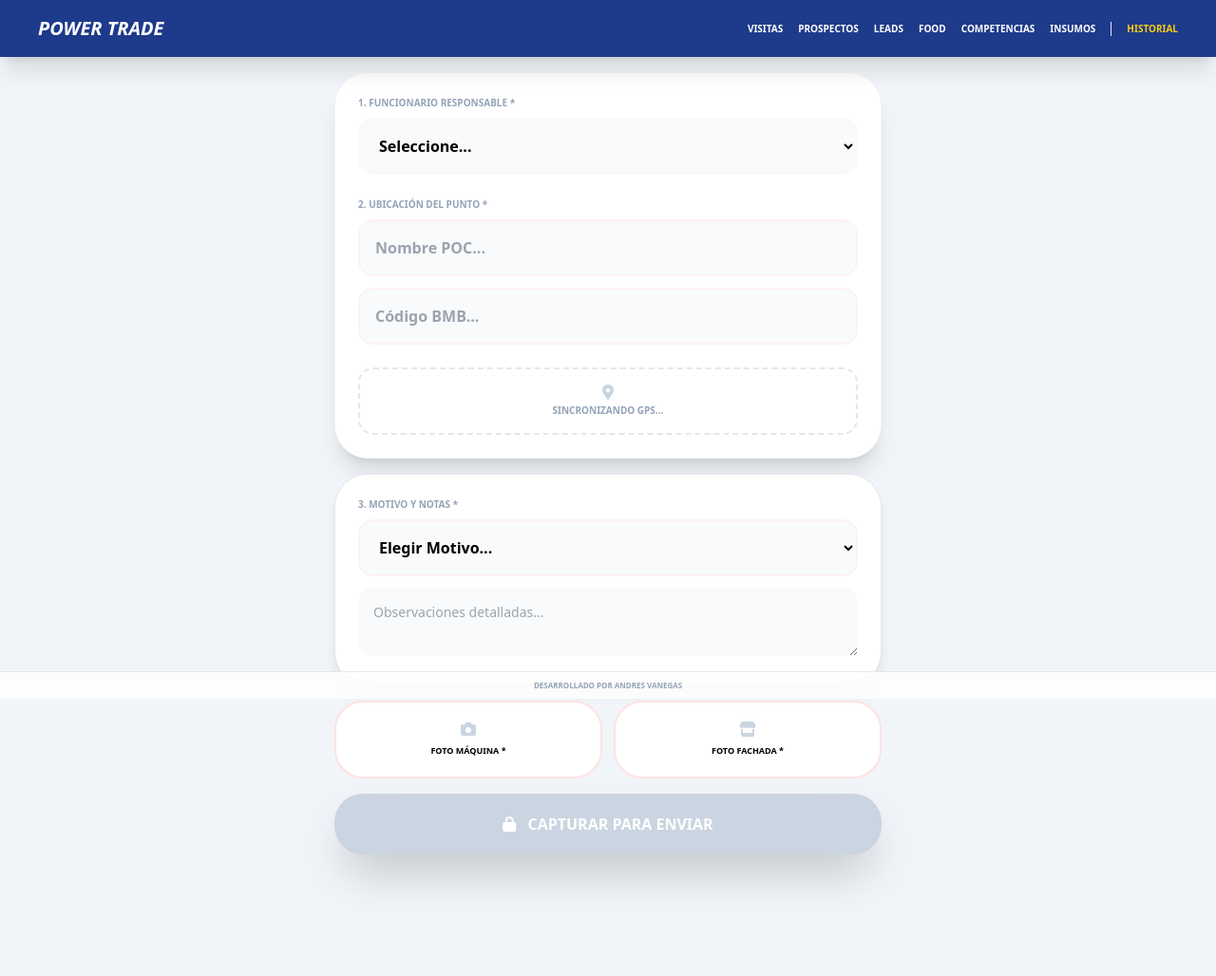
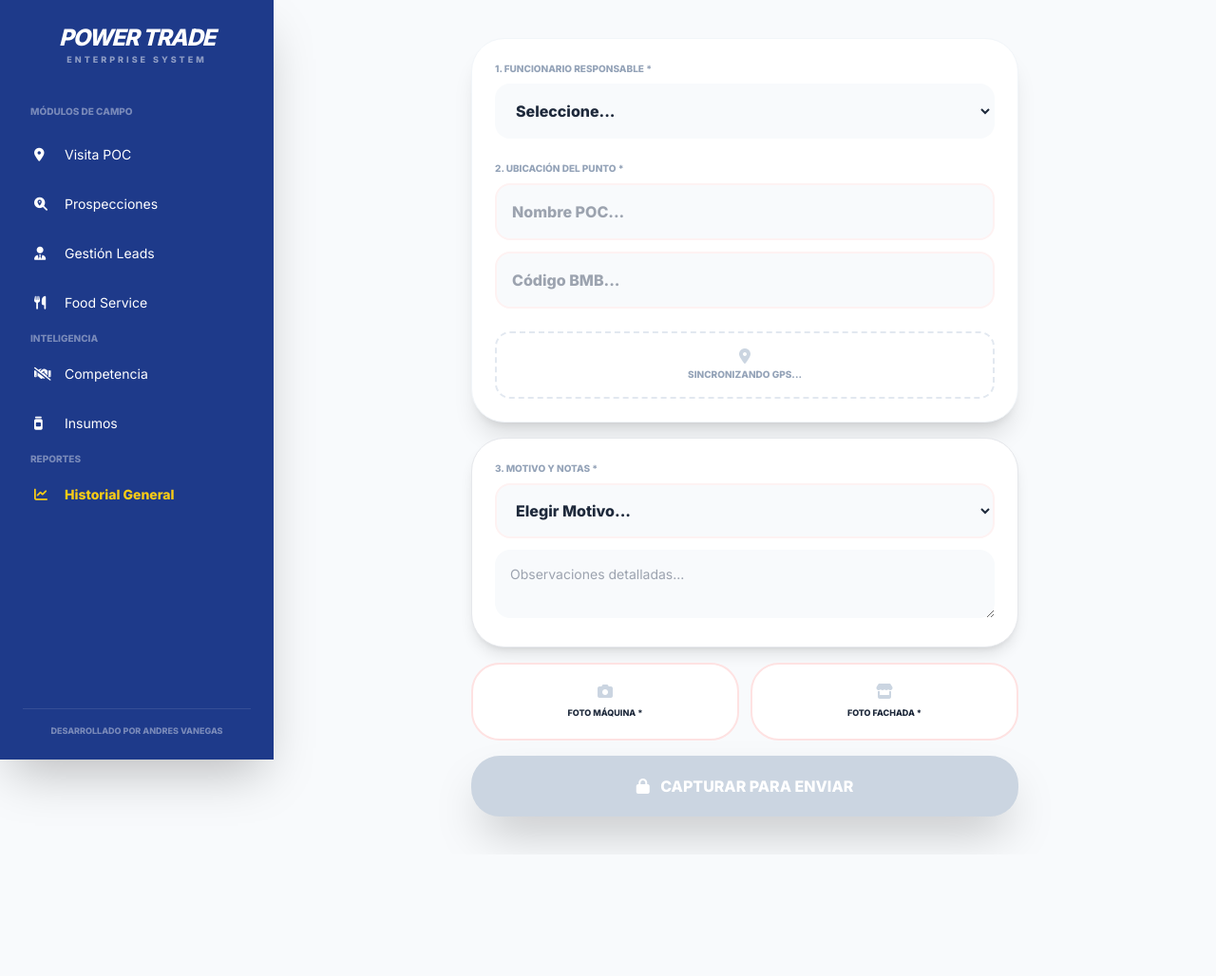
Before and after one commit to XY07-v/TRADE, a Flask app: page / in a window 1280 px wide. Shown: the whole page at 95% size. After the commit the page ends 894 px from the top, so only its background shows below. Run offline with Flask 3, Linux system fonts and the light colour scheme; parts of the project's set-up code (start-up, migrations or seed data) failed here and were passed over; some libraries are stand-ins or nearby versions.

Commit message:
Update base.html

```diff
--- a/templates/base.html
+++ b/templates/base.html
@@ -3,46 +3,63 @@
 <head>
     <meta charset="UTF-8">
     <meta name="viewport" content="width=device-width, initial-scale=1.0">
-    <title>Power Trade Management</title>
+    <title>Power Trade | Dashboard</title>
     <script src="https://cdn.tailwindcss.com"></script>
     <link rel="stylesheet" href="https://cdnjs.cloudflare.com/ajax/libs/font-awesome/6.4.0/css/all.min.css">
     <style>
-        .main-container { max-width: 1200px; margin: 0 auto; }
-        .nav-link { transition: all 0.3s; }
-        .nav-link:hover { color: #93c5fd; }
-        ::-webkit-scrollbar { height: 4px; }
-        ::-webkit-scrollbar-thumb { background: #1e3a8a; border-radius: 10px; }
+        @import url('https://fonts.googleapis.com/css2?family=Inter:wght@300;400;600;800&display=swap');
+        body { font-family: 'Inter', sans-serif; }
+        .sidebar-link:hover { background: rgba(255,255,255,0.1); border-radius: 12px; }
+        .active-link { background: #2563eb !important; border-radius: 12px; font-weight: 800; }
     </style>
 </head>
-<body class="bg-slate-100 flex flex-col min-h-screen">
-    <header class="bg-blue-900 text-white p-4 shadow-xl sticky top-0 z-50">
-        <div class="main-container flex justify-between items-center">
-            <h1 class="font-black italic uppercase text-xl">Power Trade</h1>
-            <nav class="hidden lg:flex gap-4 text-[10px] font-black uppercase">
-                <a href="/" class="nav-link">Visitas</a>
-                <a href="/form/prospecciones" class="nav-link">Prospectos</a>
-                <a href="/form/leads" class="nav-link">Leads</a>
-                <a href="/form/food" class="nav-link">Food</a>
-                <a href="/form/competencias" class="nav-link">Competencias</a>
-                <a href="/form/ingredientes" class="nav-link">Insumos</a>
-                <a href="/registros" class="nav-link text-yellow-400 border-l pl-4">Historial</a>
+<body class="bg-slate-50 text-slate-800">
+
+    <div class="lg:hidden bg-blue-900 p-4 text-white flex justify-between items-center shadow-lg">
+        <span class="font-black uppercase tracking-tighter">Power Trade</span>
+        <button onclick="toggleSidebar()" class="text-2xl"><i class="fa-solid fa-bars"></i></button>
+    </div>
+
+    <div class="flex min-h-screen">
+        <aside id="sidebar" class="hidden lg:flex flex-col w-72 bg-blue-900 text-white p-6 fixed h-full z-50 transition-all shadow-2xl">
+            <div class="mb-10 text-center">
+                <h1 class="text-2xl font-black italic tracking-tighter">POWER TRADE</h1>
+                <p class="text-[9px] opacity-50 font-bold uppercase tracking-[3px]">Enterprise System</p>
+            </div>
+
+            <nav class="space-y-2 flex-grow overflow-y-auto">
+                <p class="text-[10px] font-bold opacity-40 uppercase mb-4 ml-2">Módulos de Campo</p>
+                <a href="/" class="sidebar-link flex items-center gap-3 p-3 text-sm"><i class="fa-solid fa-location-dot w-5"></i> Visita POC</a>
+                <a href="/form/prospecciones" class="sidebar-link flex items-center gap-3 p-3 text-sm"><i class="fa-solid fa-magnifying-glass-location w-5"></i> Prospecciones</a>
+                <a href="/form/leads" class="sidebar-link flex items-center gap-3 p-3 text-sm"><i class="fa-solid fa-user-tie w-5"></i> Gestión Leads</a>
+                <a href="/form/food" class="sidebar-link flex items-center gap-3 p-3 text-sm"><i class="fa-solid fa-utensils w-5"></i> Food Service</a>
+
+                <p class="text-[10px] font-bold opacity-40 uppercase mt-8 mb-4 ml-2">Inteligencia</p>
+                <a href="/form/competencias" class="sidebar-link flex items-center gap-3 p-3 text-sm"><i class="fa-solid fa-handshake-slash w-5"></i> Competencia</a>
+                <a href="/form/ingredientes" class="sidebar-link flex items-center gap-3 p-3 text-sm"><i class="fa-solid fa-jar w-5"></i> Insumos</a>
+
+                <p class="text-[10px] font-bold opacity-40 uppercase mt-8 mb-4 ml-2">Reportes</p>
+                <a href="/registros" class="sidebar-link flex items-center gap-3 p-3 text-sm text-yellow-400 font-bold"><i class="fa-solid fa-chart-line w-5"></i> Historial General</a>
             </nav>
-        </div>
-    </header>
 
-    <main class="main-container flex-grow p-4 w-full pb-32">
-        {% block content %}{% endblock %}
-    </main>
+            <div class="border-t border-white/10 pt-4 mt-4">
+                <p class="text-[9px] text-center opacity-40 font-bold">DESARROLLADO POR ANDRES VANEGAS</p>
+            </div>
+        </aside>
 
-    <footer class="fixed bottom-16 left-0 right-0 bg-white/80 backdrop-blur-md text-[8px] text-slate-400 text-center py-2 border-t font-black uppercase z-40">
-        Desarrollado por Andres Vanegas
-    </footer>
+        <main class="flex-grow lg:ml-72 p-4 md:p-10">
+            <div class="max-w-6xl mx-auto">
+                {% block content %}{% endblock %}
+            </div>
+        </main>
+    </div>
 
-    <nav class="lg:hidden fixed bottom-0 left-0 right-0 bg-white border-t flex items-center h-16 z-50 overflow-x-auto px-4 gap-6">
-        <a href="/" class="flex flex-col items-center text-slate-400 min-w-[50px]"><i class="fa-solid fa-house"></i><span class="text-[7px] font-bold">VISITA</span></a>
-        <a href="/form/prospecciones" class="flex flex-col items-center text-slate-400 min-w-[50px]"><i class="fa-solid fa-magnifying-glass"></i><span class="text-[7px] font-bold">PROSP</span></a>
-        <a href="/form/leads" class="flex flex-col items-center text-slate-400 min-w-[50px]"><i class="fa-solid fa-user-tie"></i><span class="text-[7px] font-bold">LEADS</span></a>
-        <a href="/registros" class="flex flex-col items-center text-blue-900 min-w-[50px]"><i class="fa-solid fa-clock-history"></i><span class="text-[7px] font-bold">HIST</span></a>
-    </nav>
+    <script>
+        function toggleSidebar() {
+            const sb = document.getElementById('sidebar');
+            sb.classList.toggle('hidden');
+            sb.classList.toggle('flex');
+        }
+    </script>
 </body>
 </html>
```
